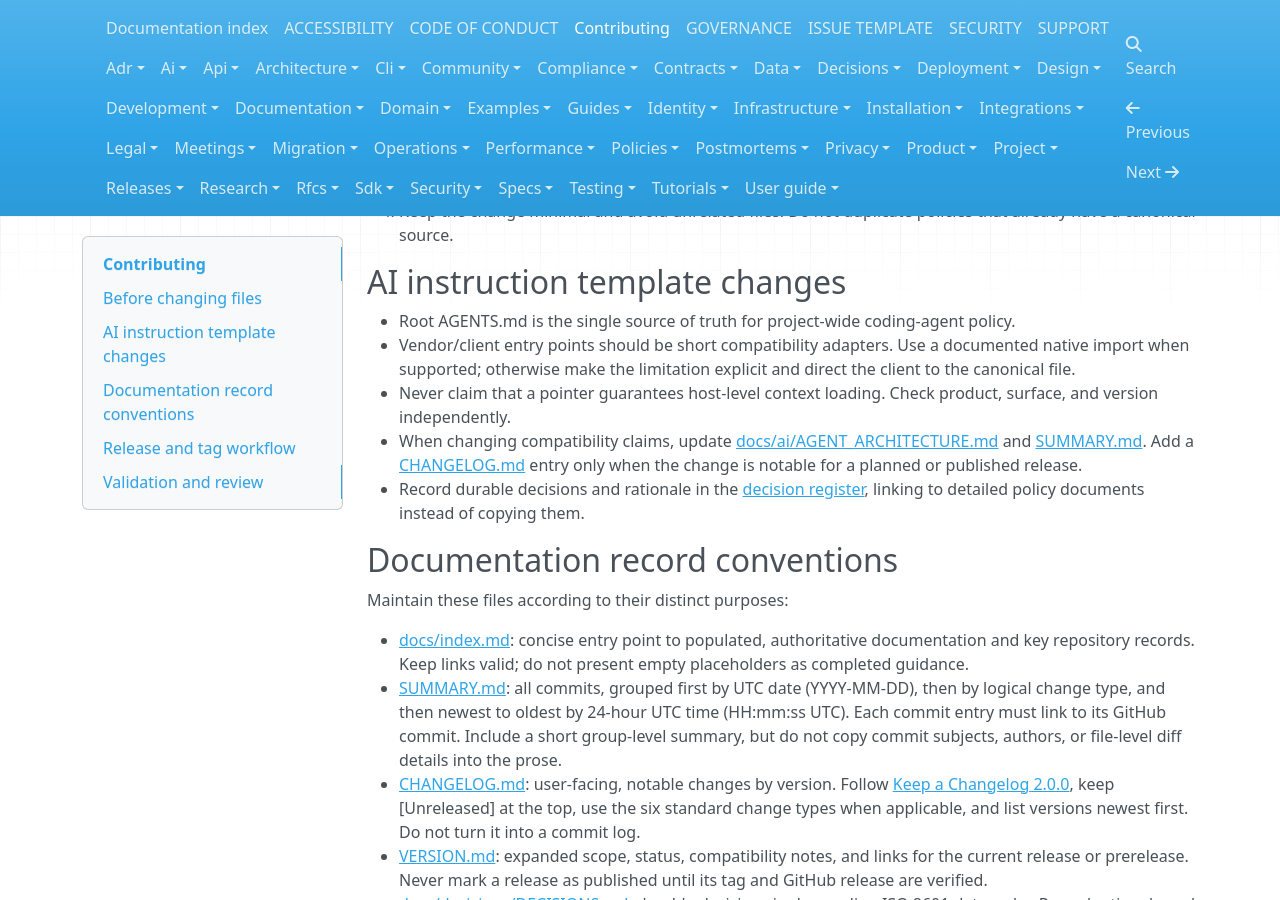
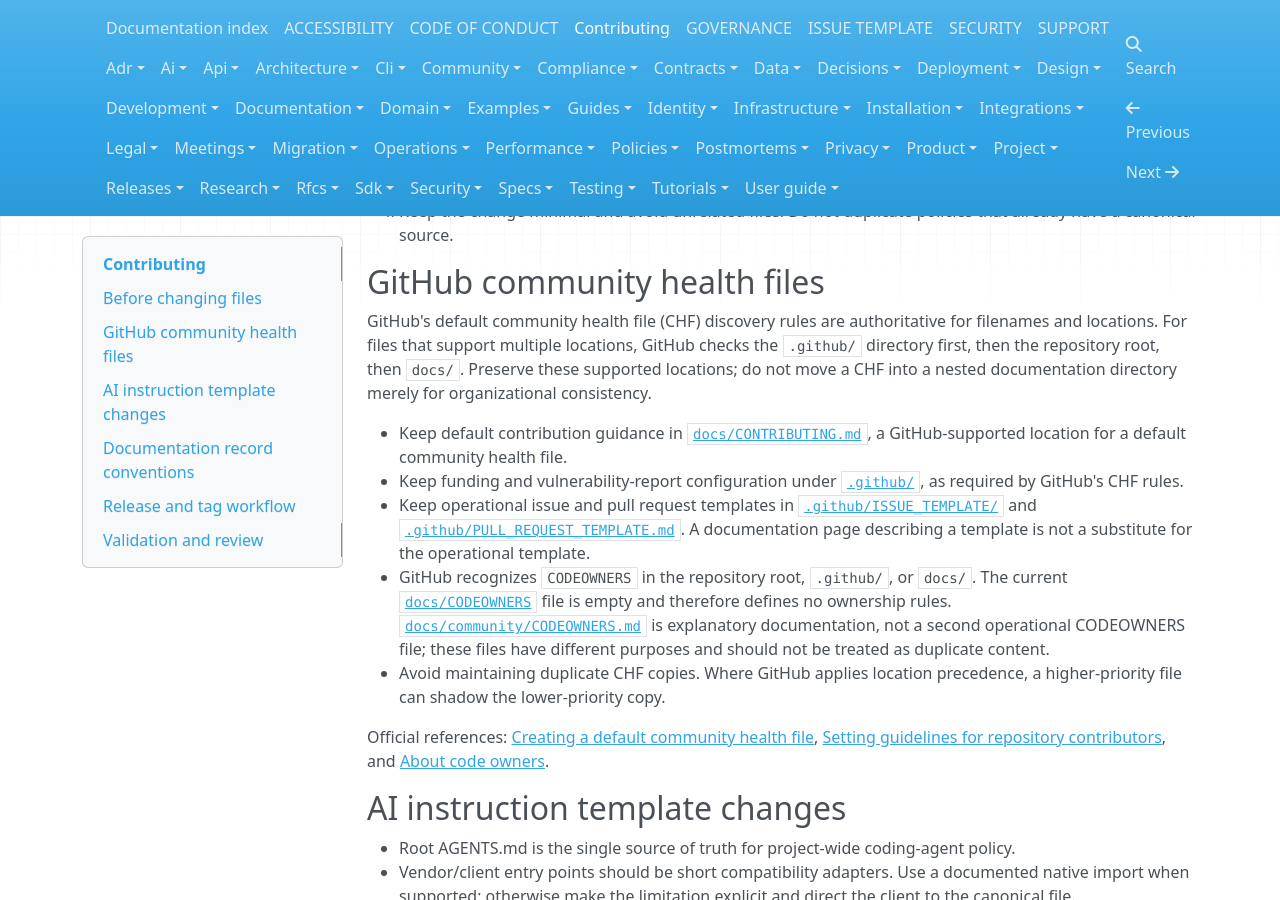
Before and after one commit to sandokanCat/.github, an MkDocs documentation site: the page built from docs/CONTRIBUTING.md, in a window 1280 px wide and 900 px high, scrolled down 374 px. Built offline with MkDocs 1.6.1, drawn with Linux system fonts in a browser that asks for light colours; nearby versions of some CDN libraries.

Commit message:
docs: clarify community health file precedence and release metadata

```diff
--- a/docs/CONTRIBUTING.md
+++ b/docs/CONTRIBUTING.md
@@ -8,6 +8,18 @@ This repository provides reusable GitHub community-health files, shared reposito
 2. Inspect the current tree, relevant file contents, and Git diff. Do not assume that a placeholder filename represents an active policy.
 3. Prefer official primary documentation for external tool behavior. Clearly distinguish documented support from version-dependent, reported, or unverified behavior.
 4. Keep the change minimal and avoid unrelated files. Do not duplicate policies that already have a canonical source.
+
+## GitHub community health files
+
+GitHub's default community health file (CHF) discovery rules are authoritative for filenames and locations. For files that support multiple locations, GitHub checks the `.github/` directory first, then the repository root, then `docs/`. Preserve these supported locations; do not move a CHF into a nested documentation directory merely for organizational consistency.
+
+- Keep default contribution guidance in [`docs/CONTRIBUTING.md`](./CONTRIBUTING.md), a GitHub-supported location for a default community health file.
+- Keep funding and vulnerability-report configuration under [`.github/`](../.github/), as required by GitHub's CHF rules.
+- Keep operational issue and pull request templates in [`.github/ISSUE_TEMPLATE/`](../.github/ISSUE_TEMPLATE/) and [`.github/PULL_REQUEST_TEMPLATE.md`](../.github/PULL_REQUEST_TEMPLATE.md). A documentation page describing a template is not a substitute for the operational template.
+- GitHub recognizes `CODEOWNERS` in the repository root, `.github/`, or `docs/`. The current [`docs/CODEOWNERS`](./CODEOWNERS) file is empty and therefore defines no ownership rules. [`docs/community/CODEOWNERS.md`](./community/CODEOWNERS.md) is explanatory documentation, not a second operational CODEOWNERS file; these files have different purposes and should not be treated as duplicate content.
+- Avoid maintaining duplicate CHF copies. Where GitHub applies location precedence, a higher-priority file can shadow the lower-priority copy.
+
+Official references: [Creating a default community health file](https://docs.github.com/en/communities/setting-up-your-project-for-healthy-contributions/creating-a-default-community-health-file), [Setting guidelines for repository contributors](https://docs.github.com/en/communities/setting-up-your-project-for-healthy-contributions/setting-guidelines-for-repository-contributors), and [About code owners](https://docs.github.com/en/repositories/managing-your-repositorys-settings-and-features/customizing-your-repository/about-code-owners).
 
 ## AI instruction template changes
 
```
Also changed, not shown: SUMMARY.md (+4 -0 lines), VERSION.md (+1 -1 lines).
